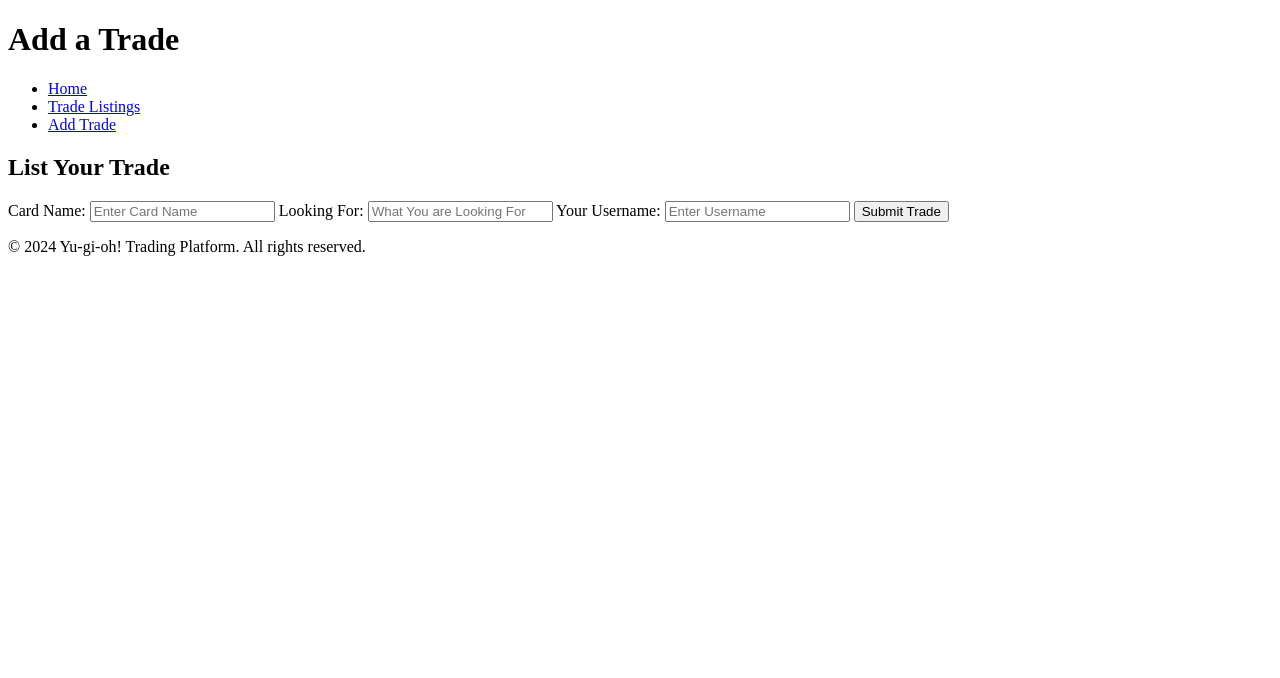
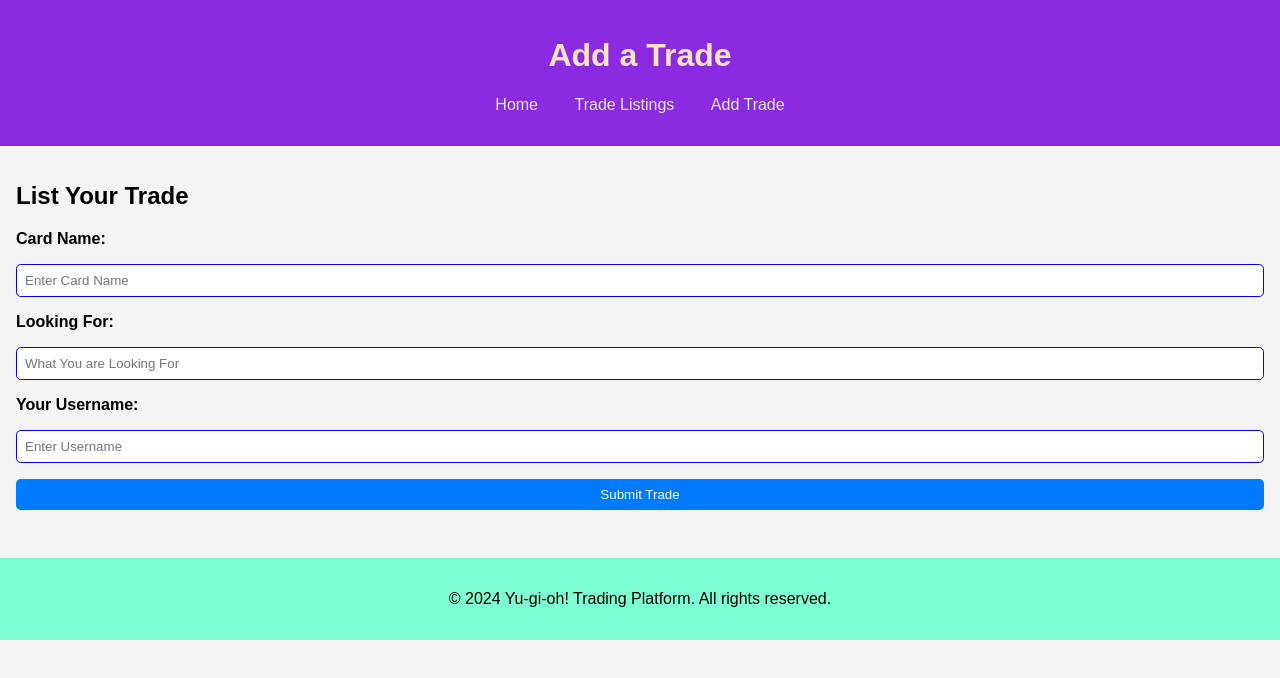
Before and after one commit to blovelace84/yugioh-trade-repo, a plain HTML site: page add-trade.html in a window 1280 px wide. Drawn offline with Linux system fonts and the light colour scheme.

Commit message:
Update yugioh trade platform

```diff
--- a/add-trade.html
+++ b/add-trade.html
@@ -3,6 +3,7 @@
 <head>
     <meta charset="UTF-8">
     <meta name="viewport" content="width=device-width, initial-scale=1.0">
+    <link rel="stylesheet" href="trade.css">
     <title>Add Trade</title>
 </head>
 <body>
--- /dev/null
+++ b/trade.css
@@ -0,0 +1,87 @@
+body{
+    font-family: Arial, Helvetica, sans-serif;
+    margin: 0;
+    padding: 0;
+    background-color: #f4f4f4;
+}
+
+header{
+    background-color: blueviolet;
+    color:bisque;
+    padding: 1rem 0;
+    text-align: center;
+}
+
+nav ul{
+    list-style: none;
+    padding: 0;
+}
+
+nav ul li{
+    display: inline;
+    margin: 0 1rem;
+}
+
+nav ul li a{
+    color: #e1e6f0;
+    text-decoration: none;
+}
+
+main{
+    padding: 1rem;
+}
+
+footer{
+    background-color: aquamarine;
+    color:black;
+    text-align: center;
+    padding: 1rem 0;
+    margin-top: 2rem;
+}
+
+.button{
+    display: inline-block;
+    padding: 0.5rem 1rem;
+    background-color: #7e2323;
+    text-decoration: none;
+    border-radius: 0.3rem;
+    color: aliceblue;
+}
+
+#trade-list{
+    list-style: none;
+    padding: 0;
+}
+
+#trade-list li{
+    background-color: #e1e6f0;
+    margin-bottom: 1rem;
+    padding: 1rem;
+    border-radius: 0.3rem;
+    box-shadow: 0 0 5px rgba(0, 0, 0, 0.1);
+}
+
+form{
+    display: flex;
+    flex-direction: column;
+    gap: 1rem;
+}
+
+form label{
+    font-weight: bold;
+}
+
+form input{
+    padding: 0.5rem;
+    border: 1px solid blue;
+    border-radius: 0.3rem;
+}
+
+form button{
+    padding: 0.5rem;
+    background-color: #007bff;
+    color: white;
+    border: none;
+    border-radius: 0.3rem;
+    cursor: pointer;
+}
```
Also changed, not shown: index.html (+1 -0 lines), trade.html (+1 -0 lines), trade.js (added, +23 -0 lines).
